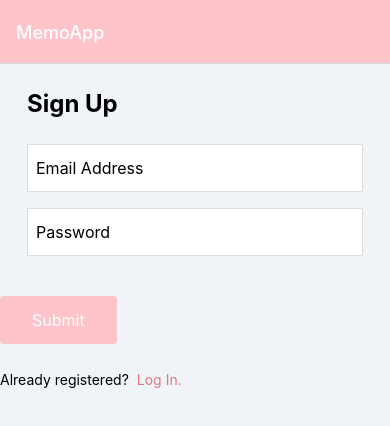
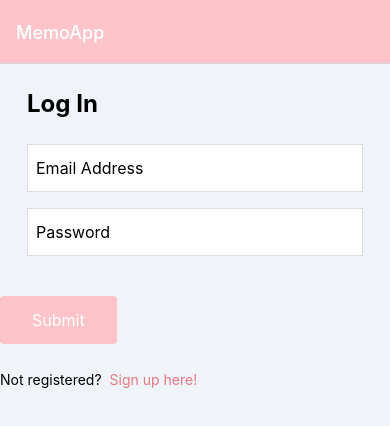
Before and after one commit to miwaaaa/test, a React Native app: screen / in a window 390 px wide. Shown: the top 426 px of the page. Built offline with nearby package versions, Linux system fonts and the light colour scheme; no server answers.

Commit message:
Auto Loin and Logout Button

```diff
--- a/App.jsx
+++ b/App.jsx
@@ -24,7 +24,7 @@
   return (
     <NavigationContainer>
       <Stack.Navigator
-        initialRouteName="SignUp"
+        initialRouteName="LogIn"
         screenOptions={{
           headerStyle: { backgroundColor: '#ffc4ca' },
           headerTitleStyle: { color: '#ffffff' },
--- /dev/null
+++ b/src/components/LogOutButton.jsx
@@ -0,0 +1,36 @@
+import React from 'react';
+import { TouchableOpacity, Text, StyleSheet, Alert } from 'react-native';
+import firebase from 'firebase';
+import { useNavigation } from '@react-navigation/native';
+
+export default function LogOutButton() {
+    const navigation = useNavigation();
+    function handlePress() {
+        firebase.auth().signOut()
+        .then(() => {
+            navigation.reset({
+                index: 0,
+                routes: [{ name: 'LogIn' }],
+            });
+        })
+        .catch(() => {
+            Alert.alert('ログアウトに失敗しました');
+        });
+    }
+    return (
+        <TouchableOpacity onPress ={handlePress} style = {styles.container}>
+        <Text style = {styles.label}>ログアウト</Text>
+        </TouchableOpacity>
+    );
+}
+
+const styles = StyleSheet.create({
+    container: {
+        paddingHorizontal: 12,
+        paddingVertical: 4,
+    },
+    label: {
+        fontSize: 14,
+        color: 'rgba(255,255,255,0.7)',
+    },
+});
--- a/src/screens/LogInScreen.jsx
+++ b/src/screens/LogInScreen.jsx
@@ -1,4 +1,4 @@
-import React, {useState} from 'react';
+import React, {useState, useEffect} from 'react';
 import { View, Text, TextInput, StyleSheet, TouchableOpacity, Alert, } from 'react-native';
 import Button from '../components/Button';
 import firebase from 'firebase';
@@ -7,6 +7,18 @@
     const { navigation } = props;
     const [email, setEmail] = useState('');
     const [password, setPassword] = useState('');
+
+    useEffect(() => {
+        const unsubscribe = firebase.auth().onAuthStateChanged((user) => {
+            if (user) {
+                navigation.reset({
+                index: 0,
+                routes: [{ name: 'MemoList' }],
+            });
+            }
+        });
+        return unsubscribe;
+    }, []);
 
     function handlePress() {
         firebase.auth().signInWithEmailAndPassword(email,password)
--- a/src/screens/MemoListScreen.jsx
+++ b/src/screens/MemoListScreen.jsx
@@ -1,24 +1,26 @@
-import React from 'react';
+import React, {useEffect} from 'react';
 import { View, StyleSheet } from 'react-native';
 
 import MemoList from '../components/MemoList';
 import CircleButton from '../components/CircleButton';
-
+import LogOutButton from '../components/LogOutButton';
 
 
 export default function MemoListScreen(props) {
     const { navigation } = props;
+    useEffect(() => {
+        navigation.setOptions({
+            headerRight: () => <LogOutButton />
+        });
+    }, []);
+
     return (
          <View style={styles.container}>
-
-
             <MemoList />
-
             <CircleButton
                 name="plus"
                 onPress = { () => { navigation.navigate('MemoCreate'); }}
             />
-
         </View>
     );
 }
```
